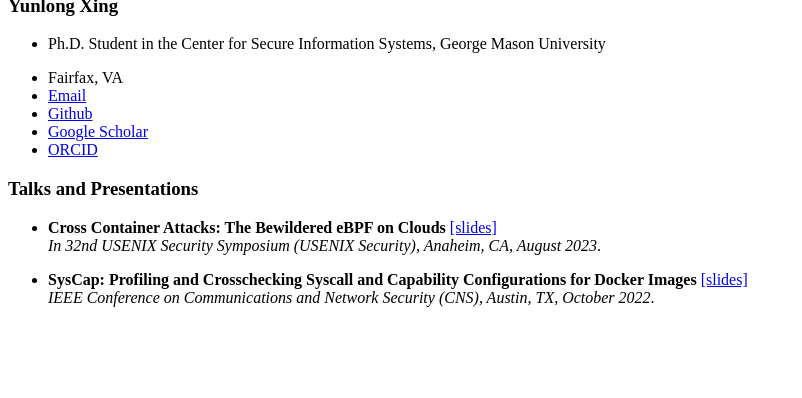
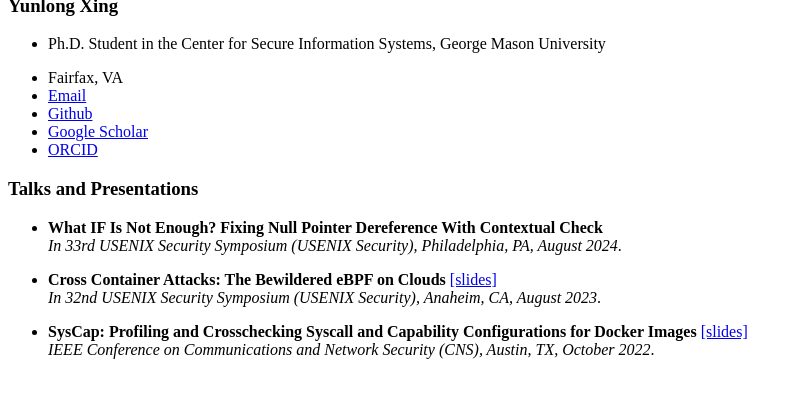
Before and after one commit to YunlongXing/yunlongxing.github.io, a Jekyll site: the page built from _pages/includes/presentations.md, in a window 1280 px wide, cut to the strip 494-892 px from the top of the page. Shown: the whole strip, without its empty margins (0-802 px from the left). Built offline with Jekyll 4.4.1, drawn with Linux system fonts in a browser that asks for light colours; our own code applies the rules of GitHub Pages for plain Markdown files.

Commit message:
Update presentations.md

```diff
--- a/_pages/includes/presentations.md
+++ b/_pages/includes/presentations.md
@@ -1,4 +1,7 @@
 # Talks and Presentations
+- **What IF Is Not Enough? Fixing Null Pointer Dereference With Contextual Check** <br>
+*In 33rd USENIX Security Symposium (USENIX Security), Philadelphia, PA, August 2024*.
+
 - **Cross Container Attacks: The Bewildered eBPF on Clouds** [\[slides\]](https://www.usenix.org/system/files/sec23_slides_he.pdf)<br>
 *In 32nd USENIX Security Symposium (USENIX Security), Anaheim, CA, August 2023*.
 
```
